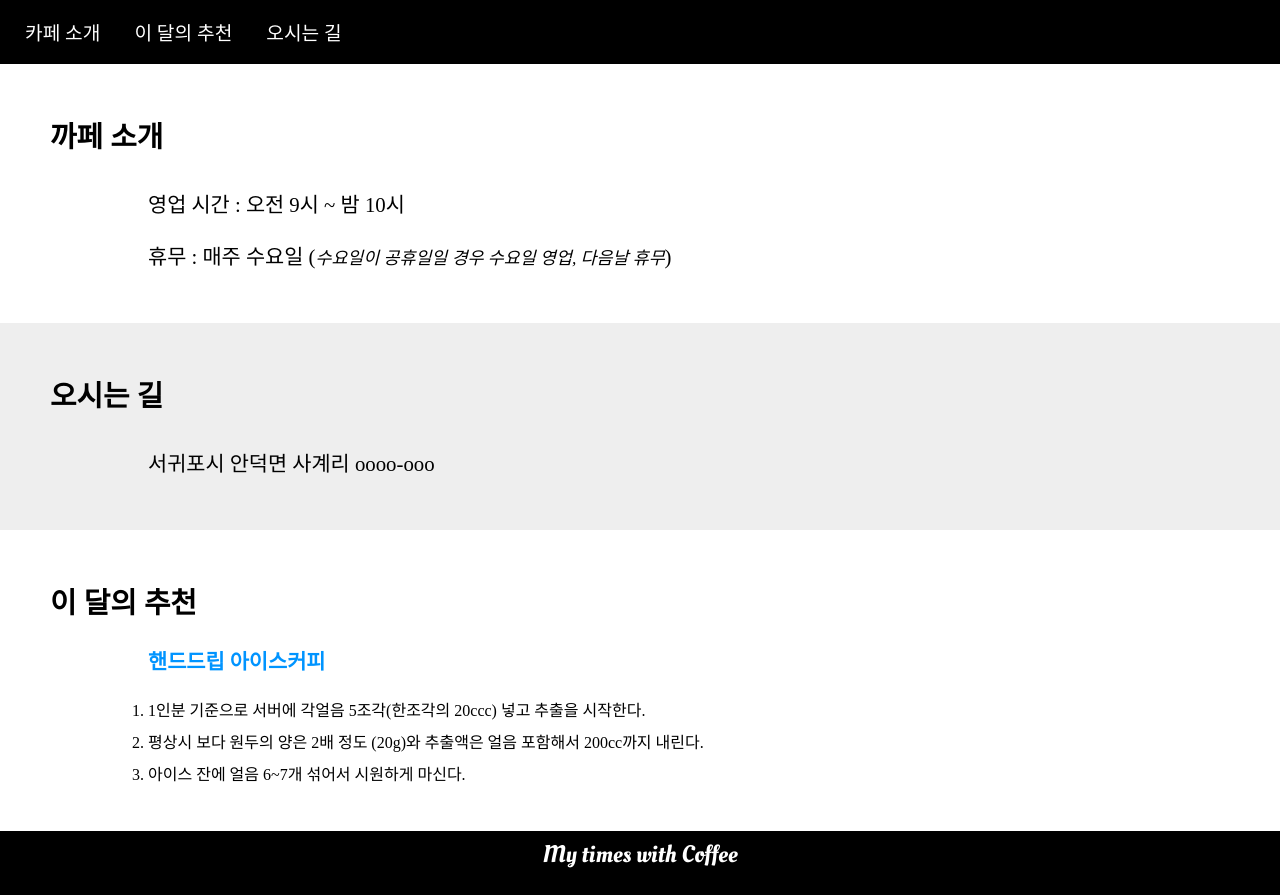
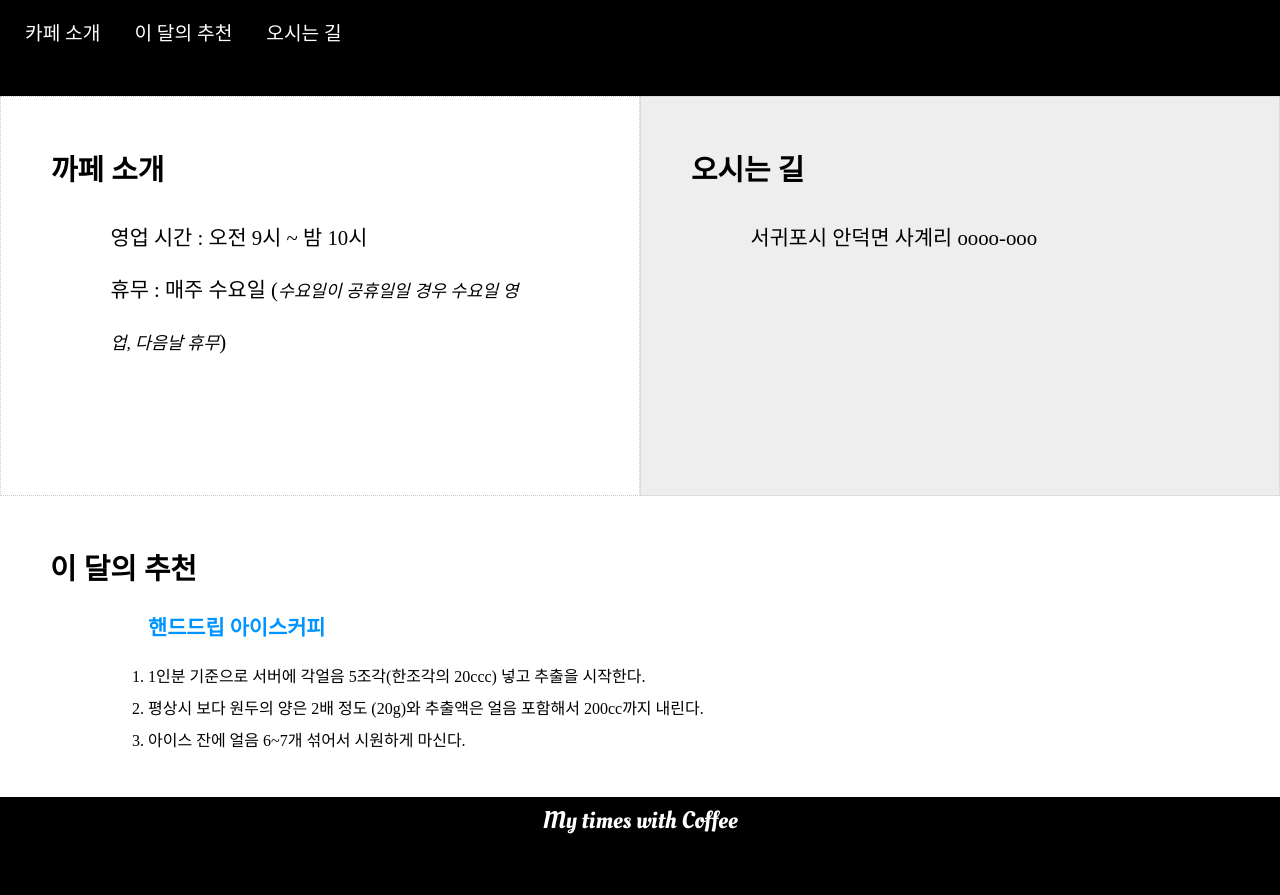
Before and after one commit to ksundong/html-css-practice, a plain HTML site: page responsive-web/index.html in a window 1280 px wide. Shown: the top 895 px of the page. After the commit the page ends 861 px from the top, so only its background shows below. Drawn offline with Linux system fonts and the light colour scheme; a web font is replaced by a local one.

Commit message:
feat: 태블릿용 레이아웃 작성

```diff
--- a/responsive-web/index.html
+++ b/responsive-web/index.html
@@ -12,7 +12,7 @@
         padding: 0;
       }
       body {
-        background: #fff;
+        background: #000;
         font-family: "Jeju Gothic", serif;
       }
       h1 {
@@ -74,6 +74,7 @@
         position: relative;
         width: 100%;
         padding: 15px 5% 10px 5%;
+        background-color: #fff;
       }
       #container section:nth-child(odd) {
         background-color: #eee;
@@ -117,6 +118,27 @@
         line-height: 3rem;
         color: white;
         text-align: center;
+      }
+
+      /* 태블릿 - 768px 이상 */
+      @media screen and (min-width: 768px) {
+        header {
+          height: 6rem;
+        }
+        #intro,
+        #map {
+          -moz-box-sizing: border-box;
+          -webkit-box-sizing: border-box;
+          box-sizing: border-box;
+          width: 50%;
+          height: 400px;
+          float: left;
+          margin: 0;
+          border: 1px dotted #ccc;
+        }
+        #choice {
+          clear: both;
+        }
       }
     </style>
   </head>
```
